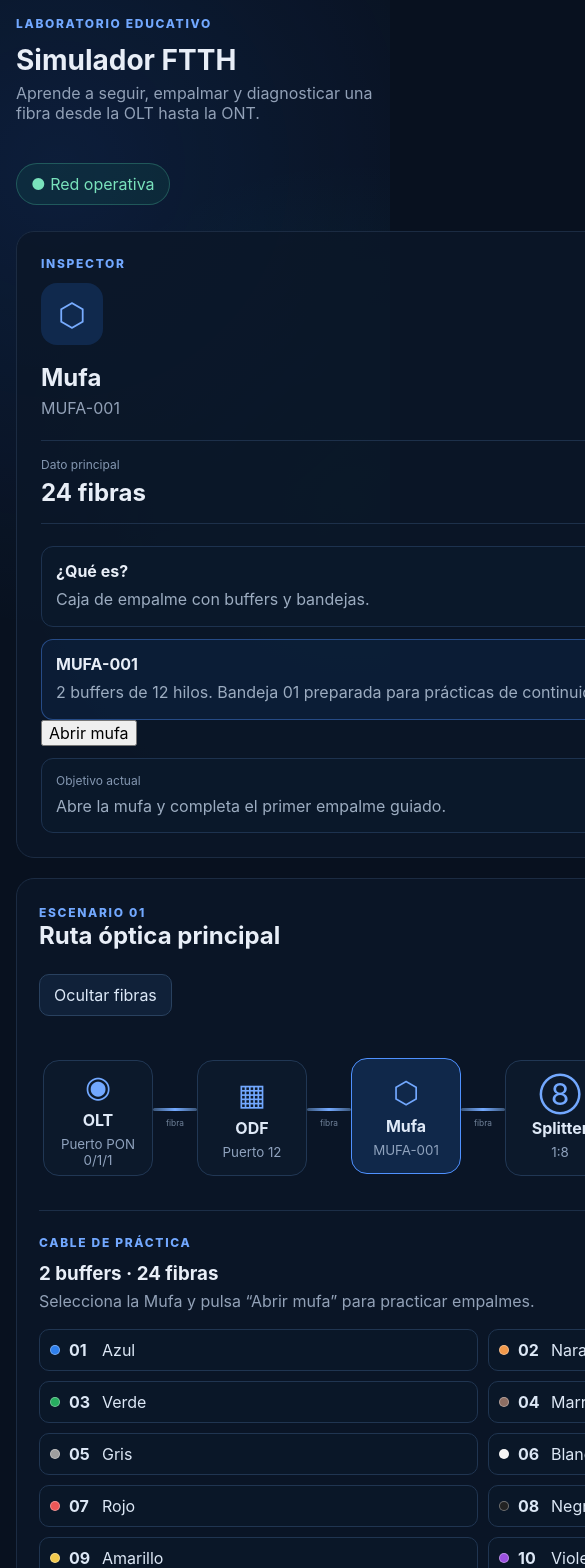
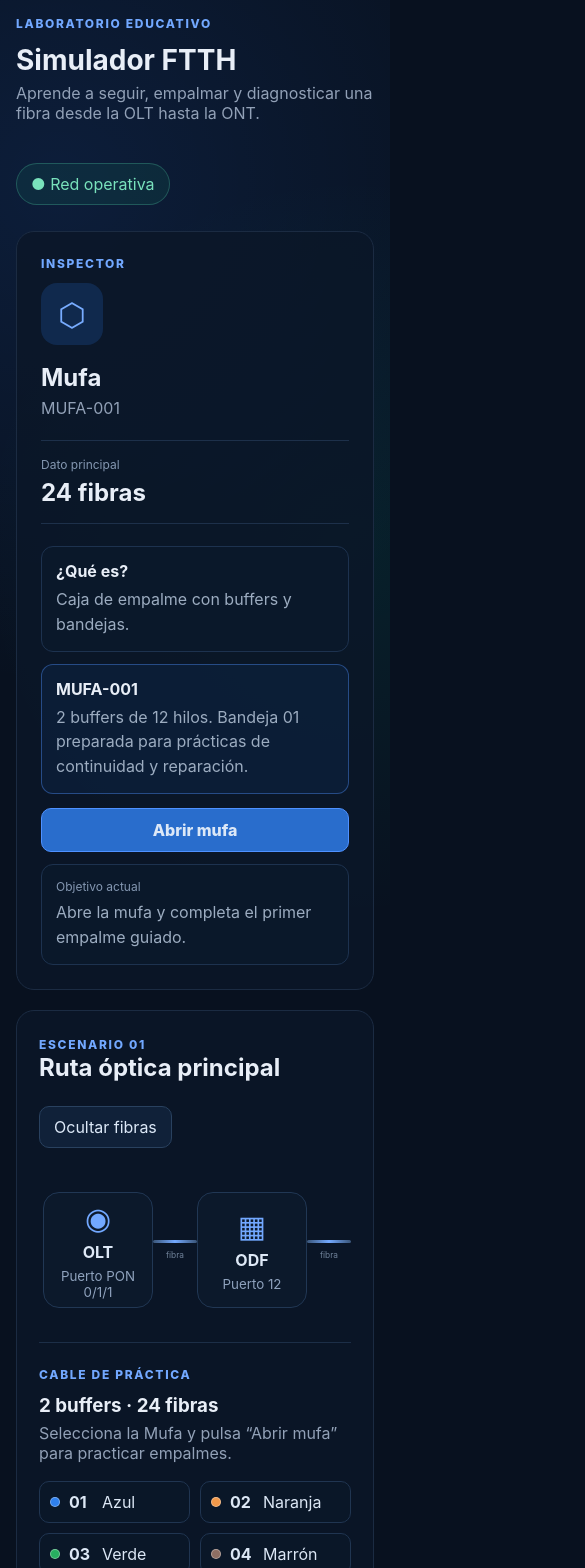
Before and after one commit to TheAlexgm78/proyecto-FTTH-1, a React (Vite) app: page / in a window 390 px wide. Shown: the top 1568 px of the page, 585 px wide, since content can reach past the window. Built offline with nearby package versions, Linux system fonts and the light colour scheme.

Commit message:
style: add interactive mufa workshop

```diff
--- a/src/styles.css
+++ b/src/styles.css
@@ -1,237 +1,65 @@
 :root {
   font-family: Inter, ui-sans-serif, system-ui, -apple-system, BlinkMacSystemFont, "Segoe UI", sans-serif;
-  color: #e8eef7;
-  background: #08111f;
-  font-synthesis: none;
-  text-rendering: optimizeLegibility;
+  color: #e8eef7; background: #08111f; font-synthesis: none; text-rendering: optimizeLegibility;
 }
+* { box-sizing: border-box; }
+body { margin: 0; min-width: 320px; min-height: 100vh; background: radial-gradient(circle at 15% 10%, rgba(45,121,255,.12), transparent 30%), radial-gradient(circle at 90% 30%, rgba(0,209,178,.08), transparent 28%), #08111f; }
+button { font: inherit; }
+button:focus-visible { outline: 2px solid #78acff; outline-offset: 2px; }
+.app-shell { width: min(1440px,100%); margin: 0 auto; padding: 28px; }
+.topbar { display:flex; align-items:center; justify-content:space-between; gap:24px; margin-bottom:26px; }
+h1,h2,h3,p { margin-top:0; } h1 { margin-bottom:6px; font-size:clamp(28px,4vw,42px); } h2,h3 { margin-bottom:6px; }
+.eyebrow,.step { color:#72a8ff; font-size:12px; font-weight:800; letter-spacing:.14em; }
+.muted { color:#92a1b7; }
+.status-pill { border:1px solid rgba(91,225,180,.25); background:rgba(24,135,101,.14); color:#79e2bc; padding:10px 14px; border-radius:999px; white-space:nowrap; }
+.layout { display:grid; grid-template-columns:minmax(0,1fr) 320px; gap:20px; }
+.workspace,.inspector { border:1px solid #1b2b42; background:rgba(11,23,40,.86); border-radius:18px; }
+.workspace { padding:22px; min-width:0; } .inspector { padding:24px; }
+.section-heading,.workshop-head { display:flex; justify-content:space-between; align-items:center; gap:18px; margin-bottom:28px; }
+.secondary-btn,.primary-btn { border-radius:10px; padding:10px 14px; cursor:pointer; color:#dce8f7; }
+.secondary-btn { border:1px solid #29415f; background:#102139; }
+.primary-btn { border:1px solid #4f91ff; background:#296dcc; font-weight:800; }
+.primary-btn.full { width:100%; margin-top:14px; min-height:44px; }
+.network-flow { display:flex; align-items:center; overflow-x:auto; padding:16px 4px 26px; }
+.flow-segment { display:flex; align-items:center; flex:0 0 auto; }
+.node { width:128px; min-height:128px; display:flex; flex-direction:column; justify-content:center; align-items:center; gap:6px; color:#dfe9f7; background:#0c192b; border:1px solid #213754; border-radius:16px; cursor:pointer; transition:.18s ease; }
+.node:hover,.node.selected { transform:translateY(-2px); border-color:#4f91ff; background:#10284a; }
+.node small { color:#8fa2bd; }.node-icon { font-size:30px; color:#72a8ff; }
+.fiber-link { width:68px; text-align:center; color:#71839b; font-size:10px; }
+.fiber-link span { display:block; height:3px; background:linear-gradient(90deg,#3a5578,#73a9ff,#3a5578); border-radius:999px; margin-bottom:5px; }
+.fiber-panel { border-top:1px solid #1c2e47; margin-top:8px; padding-top:24px; }
+.fiber-grid { display:grid; grid-template-columns:repeat(6,minmax(95px,1fr)); gap:10px; margin-top:18px; }
+.fiber-chip { display:grid; grid-template-columns:12px 26px 1fr; align-items:center; gap:7px; border:1px solid #203551; background:#0a1728; color:#dce7f5; border-radius:10px; padding:10px; text-align:left; }
+.fiber-dot { width:10px; height:10px; border-radius:999px; border:1px solid rgba(255,255,255,.35); }
+.inspector-icon { width:62px; height:62px; display:grid; place-items:center; border-radius:16px; background:#10294d; color:#78acff; font-size:32px; margin:12px 0 18px; }
+.metric { border-top:1px solid #1d304a; border-bottom:1px solid #1d304a; padding:16px 0; margin:22px 0; }
+.metric span,.lesson span { display:block; color:#8497b1; font-size:12px; margin-bottom:6px; }.metric strong { font-size:24px; }
+.info-box,.lesson { border:1px solid #1d324f; background:#0a182a; border-radius:12px; padding:14px; margin-top:12px; }
+.info-box p,.lesson p { color:#9cacc0; margin:6px 0 0; line-height:1.55; }
+.info-box.accent { border-color:rgba(79,145,255,.4); background:rgba(31,86,162,.12); }
 
-* { box-sizing: border-box; }
+.splice-workshop { border-top:1px solid #1c2e47; padding-top:24px; }
+.workshop-actions { display:flex; gap:10px; flex-wrap:wrap; }
+.exercise-banner { border:1px solid #345b86; background:#0e2138; border-radius:12px; padding:14px 16px; margin-bottom:16px; color:#dbeaff; }
+.buffer-tabs { display:grid; grid-template-columns:repeat(2,minmax(0,1fr)); gap:10px; margin-bottom:18px; }
+.buffer-tab { min-height:68px; display:grid; grid-template-columns:14px 1fr; column-gap:10px; align-items:center; text-align:left; border:1px solid #213754; background:#0a1728; color:#dce7f5; border-radius:12px; padding:12px; cursor:pointer; }
+.buffer-tab > span { width:14px; height:38px; border-radius:999px; grid-row:1/3; }
+.buffer-tab small { color:#879bb5; }.buffer-tab.active { border-color:#4f91ff; background:#10284a; }
+.splice-board { display:grid; grid-template-columns:minmax(220px,1fr) 190px minmax(220px,1fr); gap:16px; align-items:start; }
+.cable-column { border:1px solid #1d304a; background:#091524; border-radius:14px; padding:12px; min-width:0; }
+.cable-title { display:flex; align-items:center; gap:10px; border-bottom:1px solid #1b2d45; padding:4px 4px 12px; margin-bottom:10px; }
+.cable-title.right { justify-content:flex-end; text-align:right; }.cable-title > span { font-size:25px; color:#72a8ff; }
+.cable-title small { display:block; color:#8497b1; margin-top:3px; }
+.fiber-list { display:grid; gap:6px; }
+.splice-fiber { min-height:42px; display:grid; grid-template-columns:8px 28px 1fr auto; align-items:center; gap:8px; border:1px solid #1e344f; background:#0b1b2e; color:#dce7f5; border-radius:9px; padding:7px 9px; cursor:pointer; text-align:left; }
+.splice-fiber small { color:#7187a2; font-size:10px; }.splice-fiber.selected { border-color:#69a3ff; background:#14325a; }.splice-fiber.spliced { border-color:#398b70; opacity:.66; }
+.fiber-line { width:8px; height:27px; border-radius:999px; border:1px solid rgba(255,255,255,.3); }.fiber-number { color:#91a5bd; font-variant-numeric:tabular-nums; }
+.fusion-center { display:flex; flex-direction:column; align-items:stretch; gap:12px; position:sticky; top:12px; }
+.fusion-machine { min-height:135px; display:flex; flex-direction:column; justify-content:center; align-items:center; gap:5px; border:1px dashed #3a5f88; background:#0d1f34; border-radius:16px; font-size:28px; }
+.fusion-machine strong { font-size:15px; }.fusion-machine small { font-size:11px; color:#8398b1; }
+.selection-summary { display:grid; gap:6px; border:1px solid #1d324f; background:#091624; padding:10px; border-radius:10px; font-size:13px; }
 
-body {
-  margin: 0;
-  min-width: 320px;
-  min-height: 100vh;
-  background:
-    radial-gradient(circle at 15% 10%, rgba(45, 121, 255, .12), transparent 30%),
-    radial-gradient(circle at 90% 30%, rgba(0, 209, 178, .08), transparent 28%),
-    #08111f;
-}
-
-button { font: inherit; }
-
-.app-shell {
-  width: min(1440px, 100%);
-  margin: 0 auto;
-  padding: 28px;
-}
-
-.topbar {
-  display: flex;
-  align-items: center;
-  justify-content: space-between;
-  gap: 24px;
-  margin-bottom: 26px;
-}
-
-h1, h2, h3, p { margin-top: 0; }
-h1 { margin-bottom: 6px; font-size: clamp(28px, 4vw, 42px); }
-h2 { margin-bottom: 6px; }
-h3 { margin-bottom: 6px; }
-
-.eyebrow, .step {
-  color: #72a8ff;
-  font-size: 12px;
-  font-weight: 800;
-  letter-spacing: .14em;
-}
-
-.muted { color: #92a1b7; }
-
-.status-pill {
-  border: 1px solid rgba(91, 225, 180, .25);
-  background: rgba(24, 135, 101, .14);
-  color: #79e2bc;
-  padding: 10px 14px;
-  border-radius: 999px;
-  white-space: nowrap;
-}
-
-.layout {
-  display: grid;
-  grid-template-columns: minmax(0, 1fr) 320px;
-  gap: 20px;
-}
-
-.workspace, .inspector {
-  border: 1px solid #1b2b42;
-  background: rgba(11, 23, 40, .86);
-  border-radius: 18px;
-}
-
-.workspace { padding: 22px; }
-.inspector { padding: 24px; }
-
-.section-heading {
-  display: flex;
-  justify-content: space-between;
-  align-items: center;
-  gap: 18px;
-  margin-bottom: 28px;
-}
-
-.secondary-btn {
-  border: 1px solid #29415f;
-  color: #dce8f7;
-  background: #102139;
-  border-radius: 10px;
-  padding: 10px 14px;
-  cursor: pointer;
-}
-
-.network-flow {
-  display: flex;
-  align-items: center;
-  overflow-x: auto;
-  padding: 16px 4px 26px;
-}
-
-.flow-segment {
-  display: flex;
-  align-items: center;
-  flex: 0 0 auto;
-}
-
-.node {
-  width: 128px;
-  min-height: 128px;
-  display: flex;
-  flex-direction: column;
-  justify-content: center;
-  align-items: center;
-  gap: 6px;
-  color: #dfe9f7;
-  background: #0c192b;
-  border: 1px solid #213754;
-  border-radius: 16px;
-  cursor: pointer;
-  transition: .18s ease;
-}
-
-.node:hover, .node.selected {
-  transform: translateY(-2px);
-  border-color: #4f91ff;
-  background: #10284a;
-}
-
-.node small { color: #8fa2bd; }
-.node-icon { font-size: 30px; color: #72a8ff; }
-
-.fiber-link {
-  width: 68px;
-  text-align: center;
-  color: #71839b;
-  font-size: 10px;
-}
-
-.fiber-link span {
-  display: block;
-  height: 3px;
-  background: linear-gradient(90deg, #3a5578, #73a9ff, #3a5578);
-  border-radius: 999px;
-  margin-bottom: 5px;
-}
-
-.fiber-panel {
-  border-top: 1px solid #1c2e47;
-  margin-top: 8px;
-  padding-top: 24px;
-}
-
-.fiber-grid {
-  display: grid;
-  grid-template-columns: repeat(6, minmax(95px, 1fr));
-  gap: 10px;
-  margin-top: 18px;
-}
-
-.fiber-chip {
-  display: grid;
-  grid-template-columns: 12px 26px 1fr;
-  align-items: center;
-  gap: 7px;
-  border: 1px solid #203551;
-  background: #0a1728;
-  color: #dce7f5;
-  border-radius: 10px;
-  padding: 10px;
-  text-align: left;
-}
-
-.fiber-dot {
-  width: 10px;
-  height: 10px;
-  border-radius: 999px;
-  border: 1px solid rgba(255,255,255,.35);
-}
-
-.inspector-icon {
-  width: 62px;
-  height: 62px;
-  display: grid;
-  place-items: center;
-  border-radius: 16px;
-  background: #10294d;
-  color: #78acff;
-  font-size: 32px;
-  margin: 12px 0 18px;
-}
-
-.metric {
-  border-top: 1px solid #1d304a;
-  border-bottom: 1px solid #1d304a;
-  padding: 16px 0;
-  margin: 22px 0;
-}
-
-.metric span, .lesson span {
-  display: block;
-  color: #8497b1;
-  font-size: 12px;
-  margin-bottom: 6px;
-}
-
-.metric strong { font-size: 24px; }
-
-.info-box, .lesson {
-  border: 1px solid #1d324f;
-  background: #0a182a;
-  border-radius: 12px;
-  padding: 14px;
-  margin-top: 12px;
-}
-
-.info-box p, .lesson p {
-  color: #9cacc0;
-  margin: 6px 0 0;
-  line-height: 1.55;
-}
-
-.info-box.accent {
-  border-color: rgba(79, 145, 255, .4);
-  background: rgba(31, 86, 162, .12);
-}
-
-@media (max-width: 980px) {
-  .layout { grid-template-columns: 1fr; }
-  .inspector { order: -1; }
-  .fiber-grid { grid-template-columns: repeat(3, minmax(95px, 1fr)); }
-}
-
-@media (max-width: 640px) {
-  .app-shell { padding: 16px; }
-  .topbar, .section-heading { align-items: flex-start; flex-direction: column; }
-  .fiber-grid { grid-template-columns: repeat(2, minmax(95px, 1fr)); }
-  .node { width: 110px; min-height: 116px; }
-  .fiber-link { width: 44px; }
-}
+@media (max-width:1100px) { .splice-board { grid-template-columns:1fr 150px 1fr; } }
+@media (max-width:980px) { .layout { grid-template-columns:1fr; }.inspector { order:-1; }.fiber-grid { grid-template-columns:repeat(3,minmax(95px,1fr)); } }
+@media (max-width:760px) { .splice-board { grid-template-columns:1fr; }.fusion-center { position:static; order:2; }.cable-column:last-child { order:3; }.buffer-tabs { grid-template-columns:1fr; } }
+@media (max-width:640px) { .app-shell { padding:16px; }.topbar,.section-heading,.workshop-head { align-items:flex-start; flex-direction:column; }.fiber-grid { grid-template-columns:repeat(2,minmax(95px,1fr)); }.node { width:110px; min-height:116px; }.fiber-link { width:44px; } }
```
